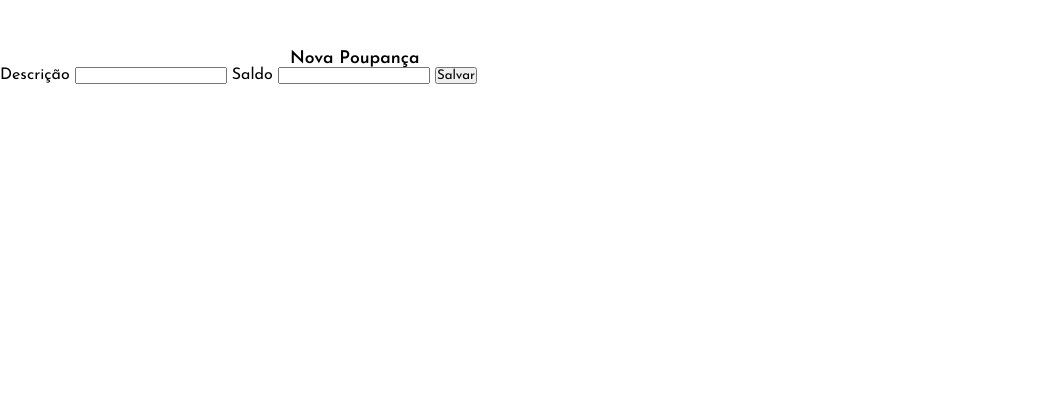
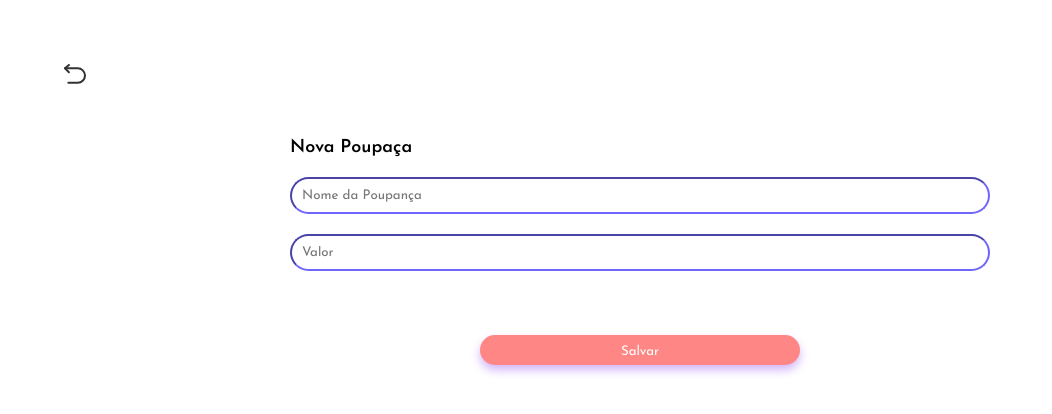
Before and after one commit to annydomingos/Supple, a Django app: page /nova_poupanca/ in a window 1280 px wide. Shown: the top 414 px of the page, without its empty margins (0-1052 px from the left). Run offline with Django 4.2, Linux system fonts and the light colour scheme; the visitor is signed in with stand-in values (Sample User, id 1); data that the repository does not hold is empty.

Commit message:
pagina de nova poupança ok

```diff
--- a/financeiro/templates/novapoupanca.html
+++ b/financeiro/templates/novapoupanca.html
@@ -11,30 +11,29 @@
 </head>
 
 <body>
+    <a href="{% url 'pagina_inicial' %}">
+        <img class="botaovoltar" src="{% static 'img/voltar.svg' %}" alt="botao voltar ">
+    </a>
 
-    <h3 class="titulogeral">Nova Poupança</h3>
+    <div class="titulogeral">
+        <h2>Nova Poupaça</h2>
 
-    <form method="POST" action="/nova_poupanca/submit">
+    </div>
+
+
+    <form class="inputcontainer" method="POST" action="/nova_poupanca/submit">
         {% csrf_token %}
-        <label for="nome_poupanca">Descrição</label>
-        <input type="text" name="nome_poupanca">
 
-        <label for="saldo_poupanca">Saldo</label>
-        <input type="number" name="saldo_poupanca">
+        <input class="indexinput " placeholder="Nome da Poupança" type="text" name="nome_poupanca">
 
-        <button type="submit" value='submit'>Salvar</button>
+
+        <input class="indexinput " placeholder="Valor" type="number" name="saldo_poupanca">
+
+        <button class="button" type="submit" value='submit'>Salvar</button>
 
     </form>
 
-    {% if lista_poupanca %} {% for poupanca in lista_poupanca %}
-
-    <ul>
-        <div class="box ">
-
-            <li>{{ poupanca.nome_poupanca }} | {{ poupanca.saldo_poupanca }}</li>
-        </div>
-    </ul>
-    {% endfor %} {% endif %}
+    {% if lista_poupanca %} {% for poupanca in lista_poupanca %} {% endfor %} {% endif %}
 
 </body>
 
```
